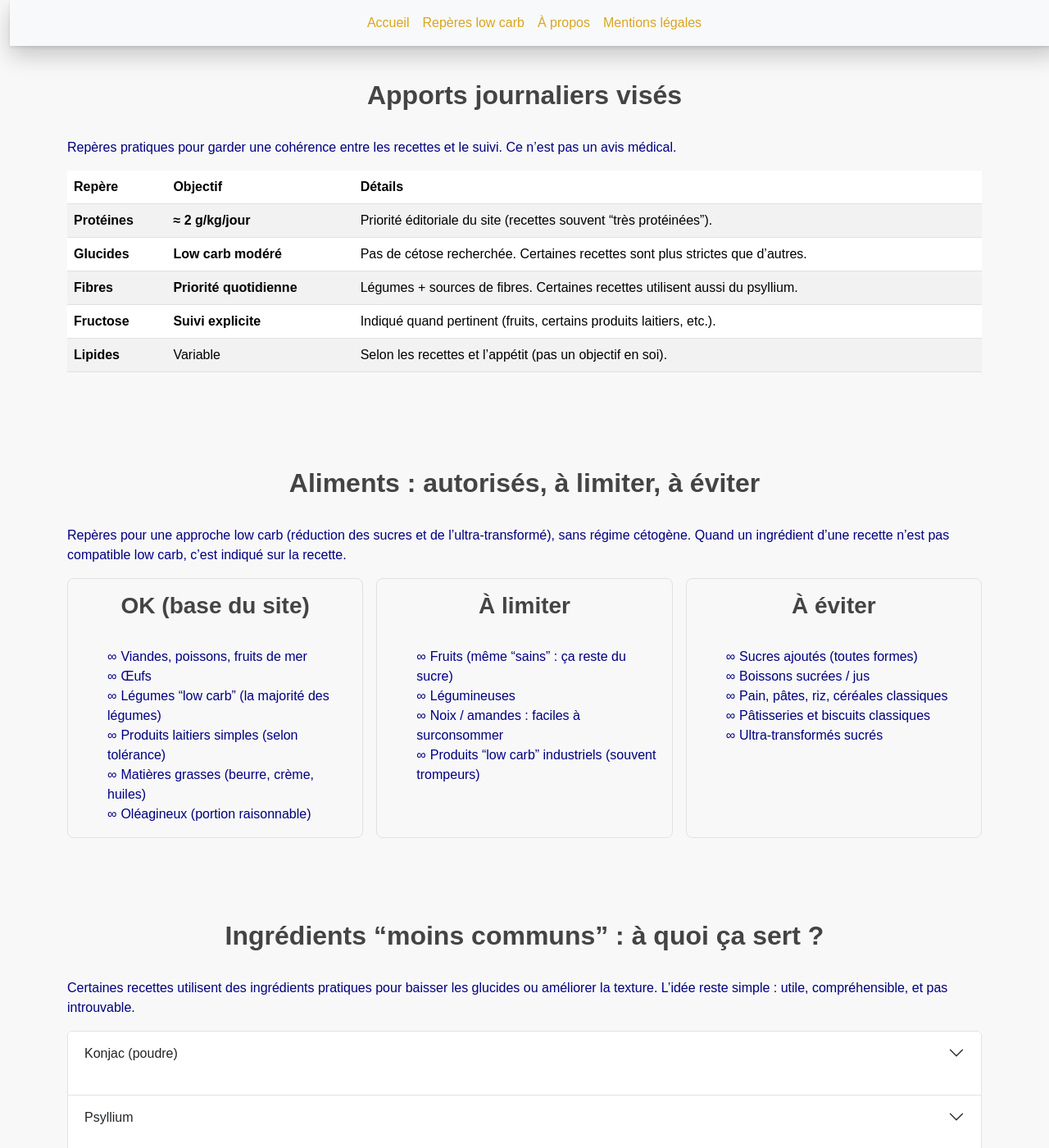
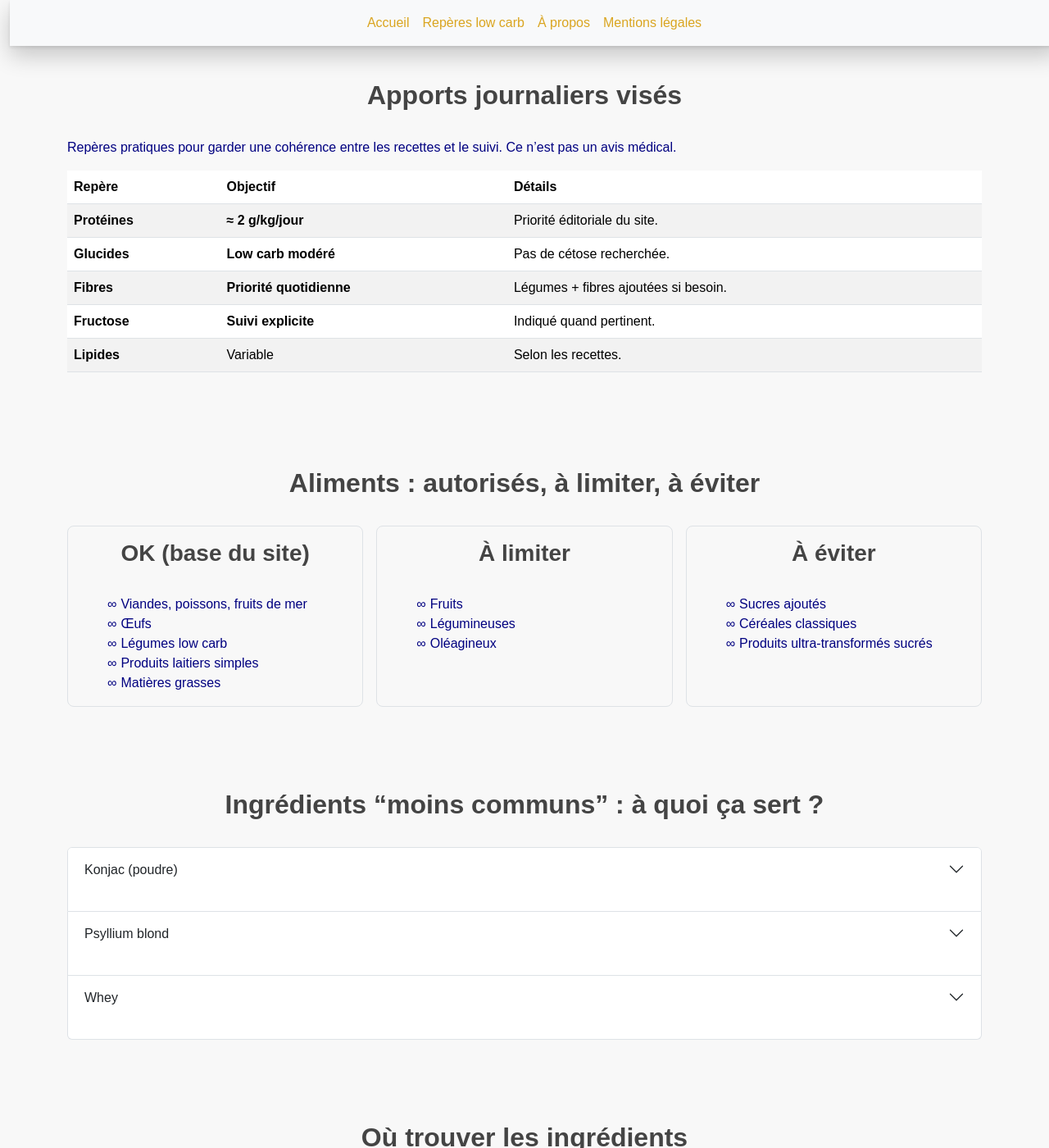
Before and after one commit to laurie-boissay/laurie-boissay.github.io, a Jekyll site: the page built from reperes-low-carb.html, in a window 1280 px wide and 1400 px high, scrolled down 251 px. Shown: the whole window at 82% size. Built offline with Jekyll 4.4.1, drawn with Linux system fonts in a browser that asks for light colours; some of the changed text lies outside the part shown.

Commit message:
Update reperes-low-carb.html

```diff
--- a/reperes-low-carb.html
+++ b/reperes-low-carb.html
@@ -24,7 +24,8 @@ description: "Repères low carb : apports visés, aliments autorisés/à limiter
     <div class="container">
 
       <p>
-        Repères pratiques pour garder une cohérence entre les recettes et le suivi. Ce n’est pas un avis médical.
+        Repères pratiques pour garder une cohérence entre les recettes et le suivi.
+        Ce n’est pas un avis médical.
       </p>
 
       <div class="table-responsive">
@@ -40,27 +41,27 @@ description: "Repères low carb : apports visés, aliments autorisés/à limiter
             <tr>
               <td><strong>Protéines</strong></td>
               <td><strong>≈ 2 g/kg/jour</strong></td>
-              <td>Priorité éditoriale du site (recettes souvent “très protéinées”).</td>
+              <td>Priorité éditoriale du site.</td>
             </tr>
             <tr>
               <td><strong>Glucides</strong></td>
               <td><strong>Low carb modéré</strong></td>
-              <td>Pas de cétose recherchée. Certaines recettes sont plus strictes que d’autres.</td>
+              <td>Pas de cétose recherchée.</td>
             </tr>
             <tr>
               <td><strong>Fibres</strong></td>
               <td><strong>Priorité quotidienne</strong></td>
-              <td>Légumes + sources de fibres. Certaines recettes utilisent aussi du psyllium.</td>
+              <td>Légumes + fibres ajoutées si besoin.</td>
             </tr>
             <tr>
               <td><strong>Fructose</strong></td>
               <td><strong>Suivi explicite</strong></td>
-              <td>Indiqué quand pertinent (fruits, certains produits laitiers, etc.).</td>
+              <td>Indiqué quand pertinent.</td>
             </tr>
             <tr>
               <td><strong>Lipides</strong></td>
               <td>Variable</td>
-              <td>Selon les recettes et l’appétit (pas un objectif en soi).</td>
+              <td>Selon les recettes.</td>
             </tr>
           </tbody>
         </table>
@@ -74,11 +75,6 @@ description: "Repères low carb : apports visés, aliments autorisés/à limiter
     <h2>Aliments : autorisés, à limiter, à éviter</h2>
     <div class="container">
 
-      <p>
-        Repères pour une approche low carb (réduction des sucres et de l’ultra-transformé), sans régime cétogène.
-        Quand un ingrédient d’une recette n’est <strong>pas compatible low carb</strong>, c’est indiqué sur la recette.
-      </p>
-
       <div class="row g-3">
 
         <div class="col-12 col-lg-4">
@@ -87,10 +83,9 @@ description: "Repères low carb : apports visés, aliments autorisés/à limiter
             <ul class="mb-0">
               <li>Viandes, poissons, fruits de mer</li>
               <li>Œufs</li>
-              <li>Légumes “low carb” (la majorité des légumes)</li>
-              <li>Produits laitiers simples (selon tolérance)</li>
-              <li>Matières grasses (beurre, crème, huiles)</li>
-              <li>Oléagineux (portion raisonnable)</li>
+              <li>Légumes low carb</li>
+              <li>Produits laitiers simples</li>
+              <li>Matières grasses</li>
             </ul>
           </div>
         </div>
@@ -99,10 +94,9 @@ description: "Repères low carb : apports visés, aliments autorisés/à limiter
           <div class="p-3 border rounded-3 h-100">
             <h3>À limiter</h3>
             <ul class="mb-0">
-              <li>Fruits (même “sains” : ça reste du sucre)</li>
+              <li>Fruits</li>
               <li>Légumineuses</li>
-              <li>Noix / amandes : faciles à surconsommer</li>
-              <li>Produits “low carb” industriels (souvent trompeurs)</li>
+              <li>Oléagineux</li>
             </ul>
           </div>
         </div>
@@ -111,11 +105,9 @@ description: "Repères low carb : apports visés, aliments autorisés/à limiter
           <div class="p-3 border rounded-3 h-100">
             <h3>À éviter</h3>
             <ul class="mb-0">
-              <li>Sucres ajoutés (toutes formes)</li>
-              <li>Boissons sucrées / jus</li>
-              <li>Pain, pâtes, riz, céréales classiques</li>
-              <li>Pâtisseries et biscuits classiques</li>
-              <li>Ultra-transformés sucrés</li>
+              <li>Sucres ajoutés</li>
+              <li>Céréales classiques</li>
+              <li>Produits ultra-transformés sucrés</li>
             </ul>
           </div>
         </div>
@@ -130,33 +122,20 @@ description: "Repères low carb : apports visés, aliments autorisés/à limiter
     <h2>Ingrédients “moins communs” : à quoi ça sert ?</h2>
     <div class="container">
 
-      <p>
-        Certaines recettes utilisent des ingrédients pratiques pour baisser les glucides ou améliorer la texture.
-        L’idée reste simple : utile, compréhensible, et pas introuvable.
-      </p>
-
       <div class="accordion" id="accordionIngredients">
 
         <div class="accordion-item">
           <h3 class="accordion-header" id="hKonjac">
             <button class="accordion-button collapsed" type="button"
-                    data-bs-toggle="collapse" data-bs-target="#cKonjac"
-                    aria-expanded="false" aria-controls="cKonjac">
+                    data-bs-toggle="collapse" data-bs-target="#cKonjac">
               Konjac (poudre)
             </button>
           </h3>
-          <div id="cKonjac" class="accordion-collapse collapse"
-               aria-labelledby="hKonjac" data-bs-parent="#accordionIngredients">
+          <div id="cKonjac" class="accordion-collapse collapse">
             <div class="accordion-body">
               <p>
-                Sert surtout à <strong>épaissir</strong> et donner de la tenue (sauces, crèmes, certains desserts),
-                en évitant l’effet “maïzena/farine”.
+                Épaississant et texturant, utilisé en très petite quantité.
               </p>
-              <ul class="mb-0">
-                <li><strong>Dosage repère</strong> : très petit (ex. 1 c. à café), à ajuster selon la recette.</li>
-                <li><strong>Piège</strong> : trop en mettre → texture gélatineuse.</li>
-                <li><strong>Astuce</strong> : bien disperser pour éviter les grumeaux.</li>
-              </ul>
             </div>
           </div>
         </div>
@@ -164,21 +143,15 @@ description: "Repères low carb : apports visés, aliments autorisés/à limiter
         <div class="accordion-item">
           <h3 class="accordion-header" id="hPsyllium">
             <button class="accordion-button collapsed" type="button"
-                    data-bs-toggle="collapse" data-bs-target="#cPsyllium"
-                    aria-expanded="false" aria-controls="cPsyllium">
-              Psyllium
+                    data-bs-toggle="collapse" data-bs-target="#cPsyllium">
+              Psyllium blond
             </button>
           </h3>
-          <div id="cPsyllium" class="accordion-collapse collapse"
-               aria-labelledby="hPsyllium" data-bs-parent="#accordionIngredients">
+          <div id="cPsyllium" class="accordion-collapse collapse">
             <div class="accordion-body">
               <p>
-                Fibre qui aide à <strong>lier</strong> et retenir l’eau (tenue, texture plus “souple” dans certaines pâtes).
+                Fibre liant l’eau, utile pour la tenue et l’apport en fibres.
               </p>
-              <ul class="mb-0">
-                <li><strong>Effet</strong> : plus de fibres, meilleure tenue.</li>
-                <li><strong>Piège</strong> : trop → pâte compacte.</li>
-              </ul>
             </div>
           </div>
         </div>
@@ -186,31 +159,20 @@ description: "Repères low carb : apports visés, aliments autorisés/à limiter
         <div class="accordion-item">
           <h3 class="accordion-header" id="hWhey">
             <button class="accordion-button collapsed" type="button"
-                    data-bs-toggle="collapse" data-bs-target="#cWhey"
-                    aria-expanded="false" aria-controls="cWhey">
-              Whey (protéines en poudre)
+                    data-bs-toggle="collapse" data-bs-target="#cWhey">
+              Whey
             </button>
           </h3>
-          <div id="cWhey" class="accordion-collapse collapse"
-               aria-labelledby="hWhey" data-bs-parent="#accordionIngredients">
+          <div id="cWhey" class="accordion-collapse collapse">
             <div class="accordion-body">
               <p>
-                Sert à augmenter facilement les <strong>protéines</strong> (pancakes, desserts, shakers),
-                avec un impact glucidique variable selon la marque.
+                Protéines en poudre pour augmenter facilement l’apport protéique.
               </p>
-              <ul class="mb-0">
-                <li><strong>À vérifier</strong> : glucides par portion.</li>
-                <li><strong>Texture</strong> : peut assécher → ajuster le liquide.</li>
-              </ul>
             </div>
           </div>
         </div>
 
       </div>
-
-      <p class="small mt-3 mb-0">
-        Cette section sera complétée au fil des recettes.
-      </p>
 
     </div>
   </section>
@@ -220,9 +182,9 @@ description: "Repères low carb : apports visés, aliments autorisés/à limiter
     <h2>Où trouver les ingrédients</h2>
     <div class="container">
       <ul class="mb-0">
-        <li><strong>Priorité</strong> : supermarché classique en France.</li>
-        <li>Magasins bio : parfois utile (ex. psyllium).</li>
-        <li>En ligne : seulement si vraiment nécessaire, et signalé.</li>
+        <li><strong>Konjac (poudre)</strong> et <strong>psyllium blond</strong> : pharmacie.</li>
+        <li><strong>Whey</strong> : pharmacie et magasins de sport.</li>
+        <li>Le reste : supermarché classique en France.</li>
       </ul>
     </div>
   </section>
@@ -231,35 +193,13 @@ description: "Repères low carb : apports visés, aliments autorisés/à limiter
   <section class="marge" id="materiel">
     <h2>Ustensiles &amp; électroménager utiles</h2>
     <div class="container">
-
-      <div class="row g-3">
-
-        <div class="col-12 col-lg-6">
-          <div class="p-3 border rounded-3 h-100">
-            <h3>Indispensables</h3>
-            <ul class="mb-0">
-              <li>Balance de cuisine</li>
-              <li>Poêle / casserole correctes</li>
-              <li>Fouet, maryse, saladier</li>
-              <li>Couteau + planche</li>
-            </ul>
-          </div>
-        </div>
-
-        <div class="col-12 col-lg-6">
-          <div class="p-3 border rounded-3 h-100">
-            <h3>Très pratiques (optionnels)</h3>
-            <ul class="mb-0">
-              <li>Four</li>
-              <li>Mixeur plongeant</li>
-              <li>Robot / batteur</li>
-              <li>Airfryer</li>
-            </ul>
-          </div>
-        </div>
-
-      </div>
-
+      <ul class="mb-0">
+        <li>Balance de cuisine</li>
+        <li>Poêle / casserole</li>
+        <li>Fouet, maryse</li>
+        <li>Four</li>
+        <li>Mixeur plongeant</li>
+      </ul>
     </div>
   </section>
 
@@ -271,66 +211,22 @@ description: "Repères low carb : apports visés, aliments autorisés/à limiter
       <div class="accordion" id="accordionFaq">
 
         <div class="accordion-item">
-          <h3 class="accordion-header" id="hF1">
+          <h3 class="accordion-header">
             <button class="accordion-button collapsed" type="button"
-                    data-bs-toggle="collapse" data-bs-target="#cF1"
-                    aria-expanded="false" aria-controls="cF1">
-              Est-ce que c’est du keto ?
-            </button>
-          </h3>
-          <div id="cF1" class="accordion-collapse collapse"
-               aria-labelledby="hF1" data-bs-parent="#accordionFaq">
-            <div class="accordion-body">
-              Non. C’est une approche <strong>low carb</strong>. La cétose n’est pas un objectif.
-            </div>
-          </div>
-        </div>
-
-        <div class="accordion-item">
-          <h3 class="accordion-header" id="hF2">
-            <button class="accordion-button collapsed" type="button"
-                    data-bs-toggle="collapse" data-bs-target="#cF2"
-                    aria-expanded="false" aria-controls="cF2">
-              Pourquoi autant de protéines ?
-            </button>
-          </h3>
-          <div id="cF2" class="accordion-collapse collapse"
-               aria-labelledby="hF2" data-bs-parent="#accordionFaq">
-            <div class="accordion-body">
-              Parce que l’objectif central du site est d’aider à atteindre un apport protéique élevé tout en restant low carb.
-            </div>
-          </div>
-        </div>
-
-        <div class="accordion-item">
-          <h3 class="accordion-header" id="hF3">
-            <button class="accordion-button collapsed" type="button"
-                    data-bs-toggle="collapse" data-bs-target="#cF3"
-                    aria-expanded="false" aria-controls="cF3">
-              Diabète / prédiabète : c’est “adapté” ?
-            </button>
-          </h3>
-          <div id="cF3" class="accordion-collapse collapse"
-               aria-labelledby="hF3" data-bs-parent="#accordionFaq">
-            <div class="accordion-body">
-              Ça peut convenir à certaines personnes car les glucides sont réduits, mais ce site n’est pas un avis médical.
-              En cas de pathologie ou de traitement, l’avis d’un professionnel de santé reste indispensable.
-            </div>
-          </div>
-        </div>
-
-        <div class="accordion-item">
-          <h3 class="accordion-header" id="hF4">
-            <button class="accordion-button collapsed" type="button"
-                    data-bs-toggle="collapse" data-bs-target="#cF4"
-                    aria-expanded="false" aria-controls="cF4">
+                    data-bs-toggle="collapse" data-bs-target="#cF4">
               Pourquoi pas de recettes végétariennes ?
             </button>
           </h3>
-          <div id="cF4" class="accordion-collapse collapse"
-               aria-labelledby="hF4" data-bs-parent="#accordionFaq">
+          <div id="cF4" class="accordion-collapse collapse">
             <div class="accordion-body">
-              Choix éditorial : les recettes de ce site sont <strong>non végétariennes</strong>.
+              <p>
+                Le régime végétarien propose ses propres défis, et ceux du régime low carb
+                sont déjà largement suffisants pour ce site.
+              </p>
+              <p class="mb-0">
+                Si vous pensez pouvoir affronter les deux de front, vous pouvez très bien
+                créer votre propre site&nbsp;: <strong>GéPéTo</strong> est un puissant allié.
+              </p>
             </div>
           </div>
         </div>
```
